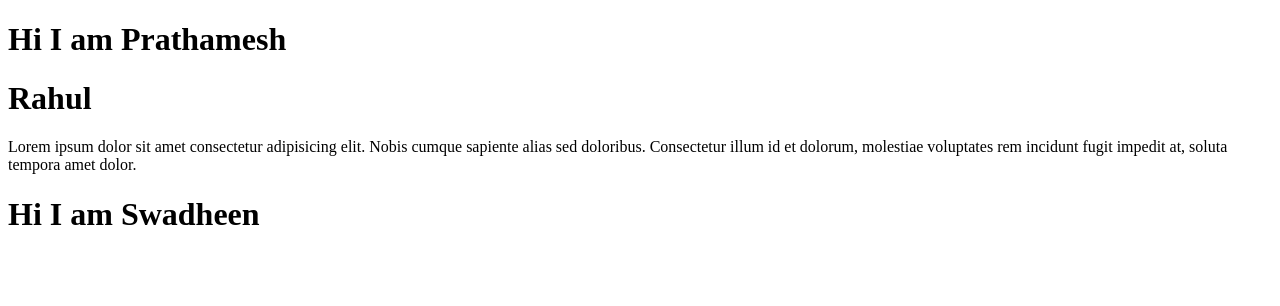
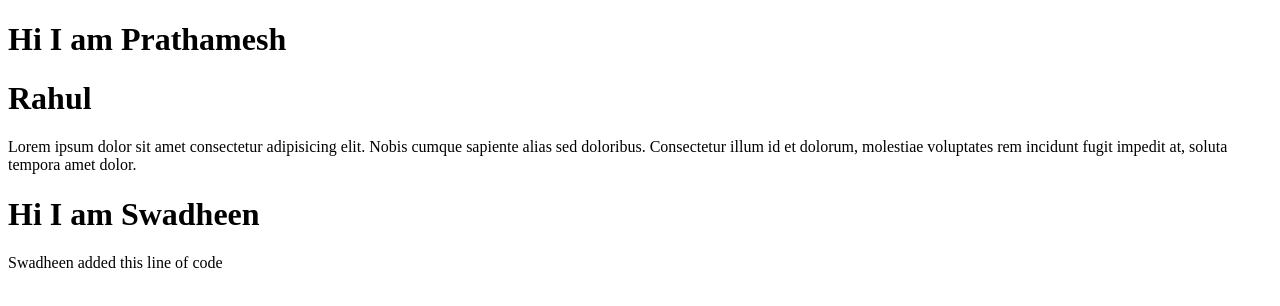
Before and after one commit to Rahul-Rajeevan/collab_b35, a plain HTML site: page FrontEnd/index.html in a window 1280 px wide. Drawn offline with Linux system fonts and the light colour scheme.

Commit message:
Code added

```diff
--- a/FrontEnd/index.html
+++ b/FrontEnd/index.html
@@ -11,5 +11,6 @@
     <p>Lorem ipsum dolor sit amet consectetur adipisicing elit. Nobis cumque sapiente alias sed doloribus. Consectetur illum id et dolorum, molestiae
         voluptates rem incidunt fugit impedit at, soluta tempora amet dolor.</p>
     <h1>Hi I am Swadheen</h1>
+    <p>Swadheen added this line of code</p>
 </body>
 </html>
```
